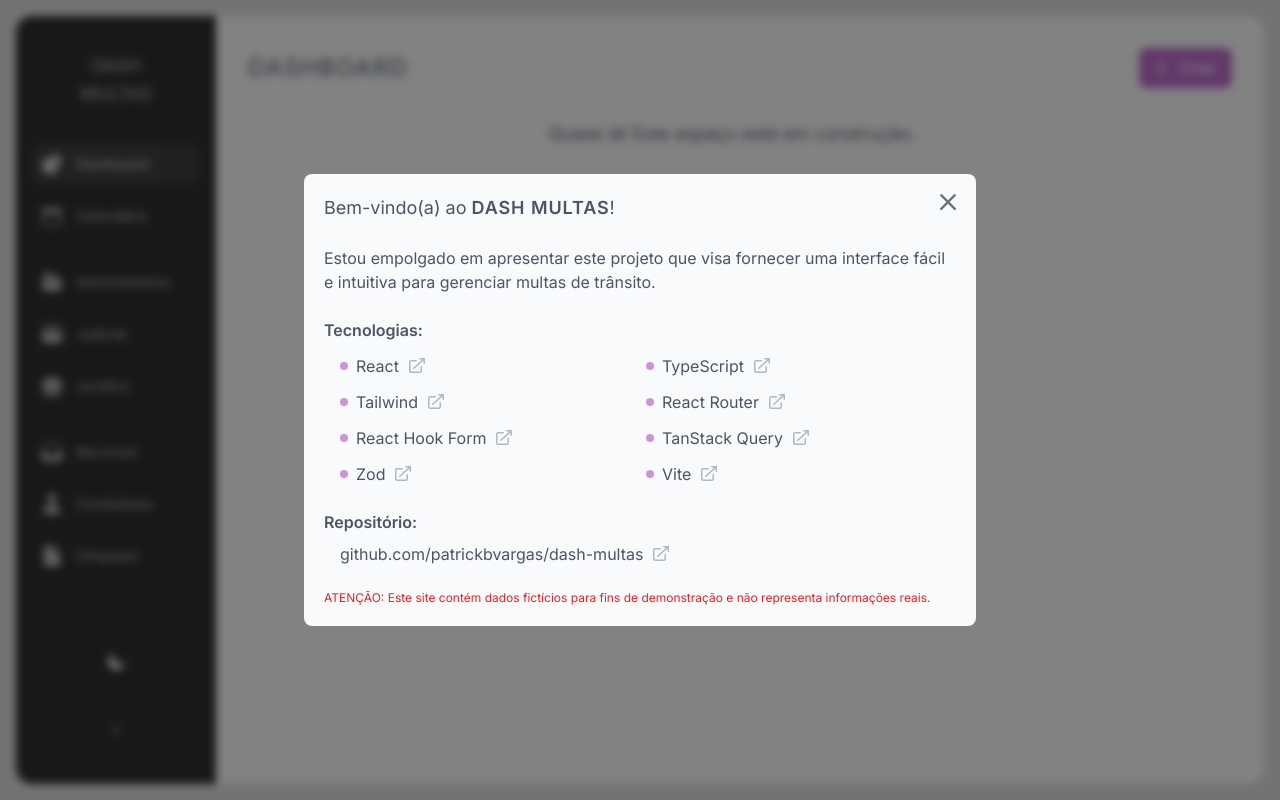
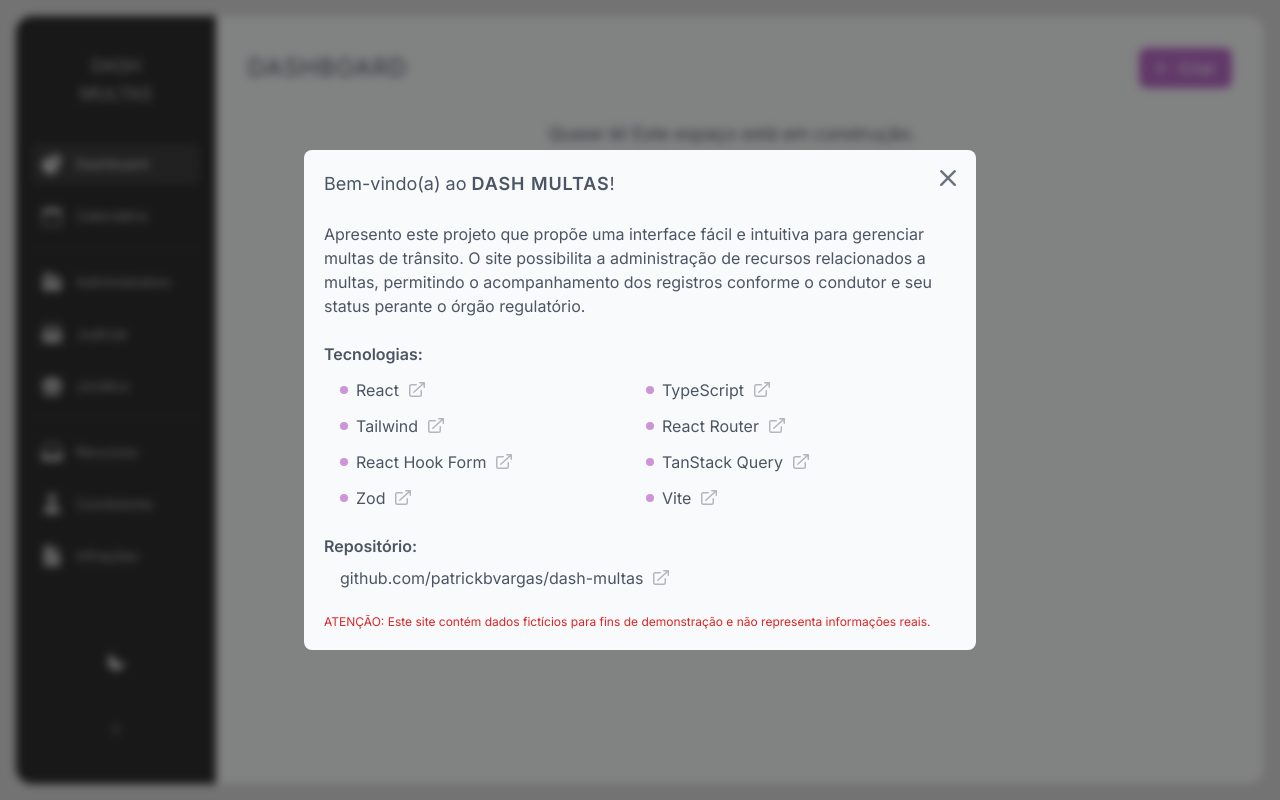
Before and after one commit to patrickbvargas/dash-multas, a React (Vite) app: page / in a window 1280 px wide. Built offline with nearby package versions, Linux system fonts and the light colour scheme.

Commit message:
Fix welcome text

```diff
--- a/src/components/Welcome/Welcome.tsx
+++ b/src/components/Welcome/Welcome.tsx
@@ -54,8 +54,9 @@
         Bem-vindo(a) ao <span className="text-lg font-semibold uppercase tracking-wider">Dash Multas</span>!
       </p>
       <p>
-        Estou empolgado em apresentar este projeto que visa fornecer uma interface fácil e intuitiva para
-        gerenciar multas de trânsito.
+        Apresento este projeto que propõe uma interface fácil e intuitiva para gerenciar multas de trânsito. O
+        site possibilita a administração de recursos relacionados a multas, permitindo o acompanhamento dos
+        registros conforme o condutor e seu status perante o órgão regulatório.
       </p>
       <div className="flex flex-col gap-3">
         <p className="font-semibold">Tecnologias:</p>
```
